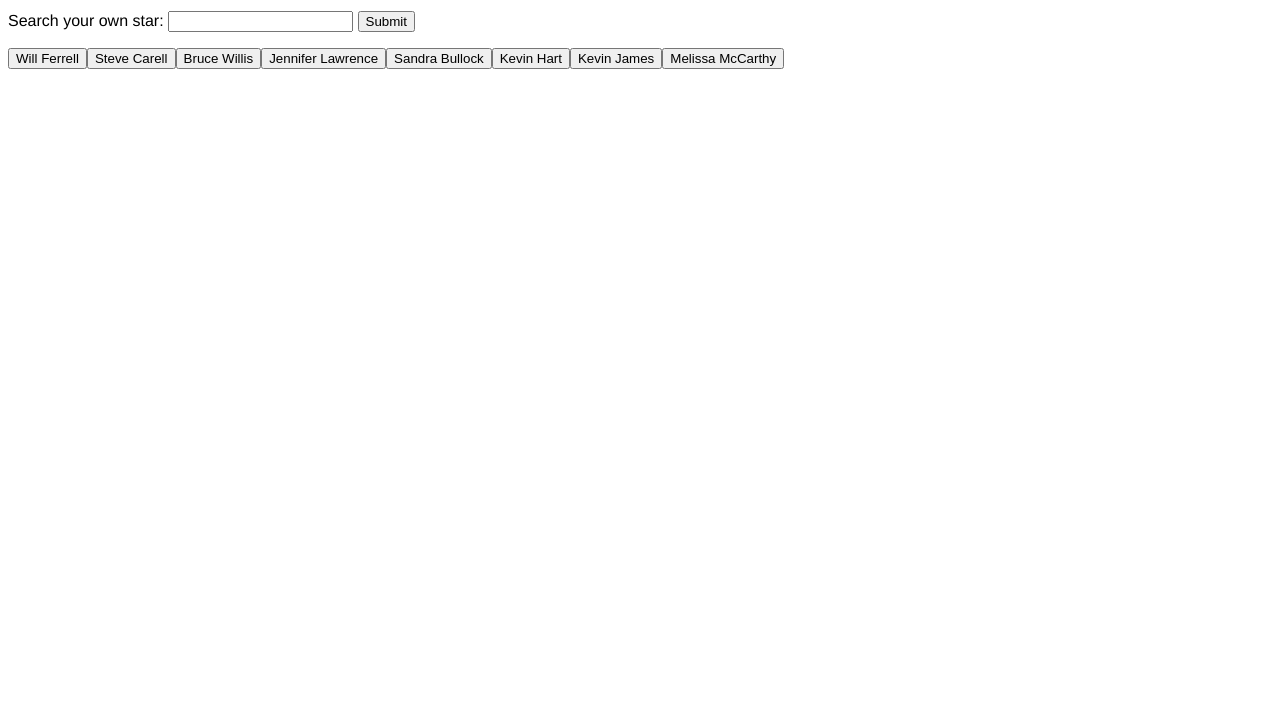
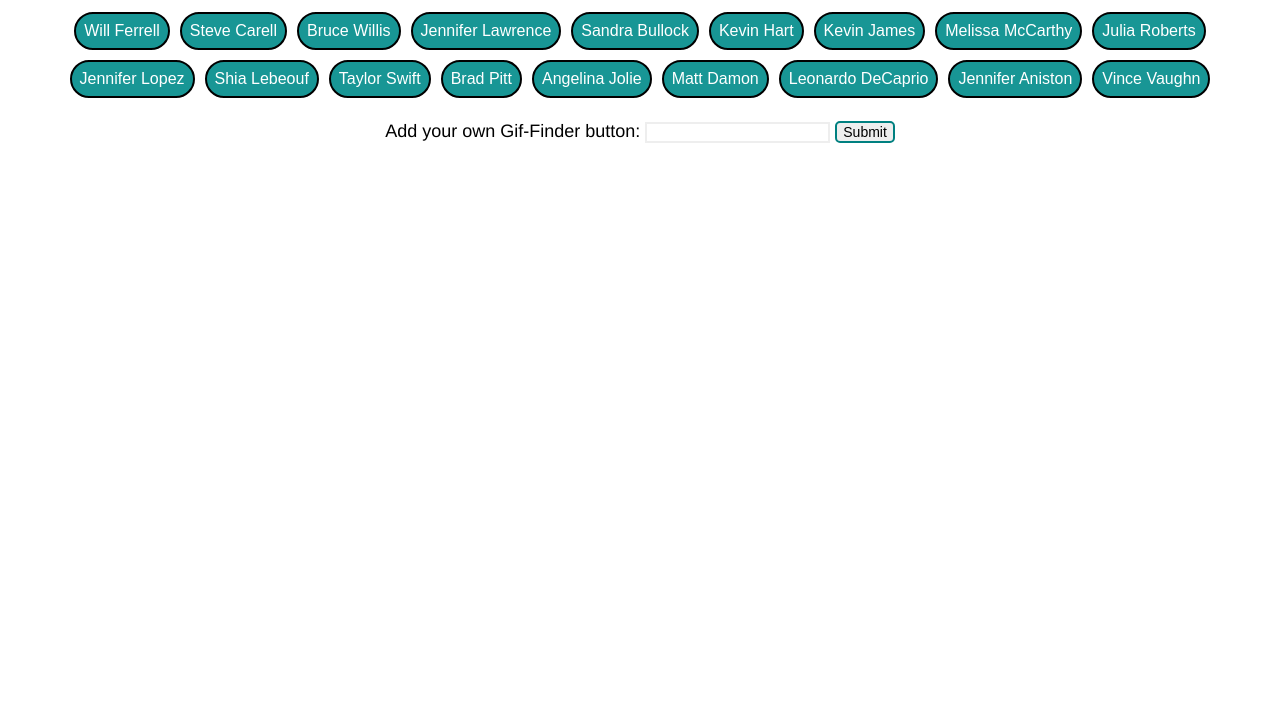
Before and after one commit to barroncn/GiphyAPI, a plain HTML site: page index.html in a window 1280 px wide. Shown: the part 73-800 px from the top of the page. Drawn offline with nearby package versions, Linux system fonts and the light colour scheme.

Commit message:
Final Submission

```diff
--- a/assets/css/style.css
+++ b/assets/css/style.css
@@ -1,14 +1,15 @@
 body{
     font-family: 'Arimo', sans-serif;
-
+    background-color: white;
 }
 
-h2{
+h1{
     text-align: center;
 }
 
 p{
-    float:left;
+    text-align:center;
+    font-size: 18px;
 }
 
 .clearfix::after {
@@ -20,6 +21,7 @@ p{
 .aNewGif{
     float:left;
     width: 220px;
+    height: 375px;
 }
 
 img{
@@ -30,3 +32,37 @@ img{
     float: none;
     text-align: center;
 }
+
+button:hover{
+    background-color: #037e7d;
+    border-color: #eee;
+}
+
+button{
+    border: 2px solid black;
+    padding: 8px;
+    margin: 5px;
+    background-color: #189695;
+    color: white;
+    font-size: 16px;
+    border-radius: 25px;
+}
+
+#submit:hover{
+    background-color: darkgray;
+}
+
+#submit{
+    background-color: #eee;
+    border: 2px solid teal;
+    font-size: 14px;
+    border-radius: 5px;
+}
+
+#newActor{
+    border: 2px solid #eee;
+}
+
+#theButtons{
+    text-align: center;
+}
--- a/assets/javascript/app.js
+++ b/assets/javascript/app.js
@@ -2,6 +2,7 @@ $( document ).ready(function() {
 
 //GLOBAL VARIABLES
 //==================================================================================================================================
+
     var topics = [
                     "Will Ferrell",
                     "Steve Carell",
@@ -10,14 +11,24 @@ var topics = [
                     "Sandra Bullock",
                     "Kevin Hart",
                     "Kevin James",
-                "Melissa McCarthy"
+                    "Melissa McCarthy",
+                    "Julia Roberts",
+                    "Jennifer Lopez",
+                    "Shia Lebeouf",
+                    "Taylor Swift",
+                    "Brad Pitt",
+                    "Angelina Jolie",
+                    "Matt Damon",
+                    "Leonardo DeCaprio",
+                    "Jennifer Aniston",
+                    "Vince Vaughn"
                  ];
 
-var isClicked;
 
 //FUNCTIONS
 //==================================================================================================================================
 
+    //This function goes through the topics array and creates a button for each string
     function loadButtons(){
         $("#theButtons").empty();
         for (i = 0; i < topics.length; i++){
@@ -25,39 +36,56 @@ function loadButtons(){
         }
     }
 
+    //This function requests information from the GIPHY API and then creates display elements for the gifs and the rating
     function getGif(){
         $("#theGifs").empty();
 
         var theActor = $(this).text();
-    console.log(theActor);
         var queryURL = ("///api.giphy.com/v1/gifs/search?api_key=SZTMpT0w5toNd0bhMaCH7PtiSNaDKlu1&limit=10&q=" + theActor);
 
         $.ajax({
             url: queryURL,
             method: "GET"
         }).done(function(response){
-        console.log(queryURL);
-        console.log(response);
-        console.log(response.data.length);
-        console.log(response.data[0]);
-        for(i = 0; i < response.data.length; i++)
+
+            for(i = 0; i < response.data.length; i++){
             $("#theGifs").append("<div class='aNewGif clearfix'>"
-                            + "<p><img src='" + response.data[i].images.fixed_width_still.url + "' alt='looping gif' /></p>"
+                                + "<p><img val='theActor' src='" + response.data[i].images.fixed_width_still.url + "' alt='looping gif' data-animate='" + response.data[i].images.fixed_width.url + "'data-still='" + response.data[i].images.fixed_width_still.url + "' data-state='still' /></p>"
                                 +"<p id='rating'>Rating: " + response.data[i].rating + "</p>"
                                 + "</div>");
-
+            }
         });
     }
 
+    //This function changes the src from the still version to the animated version of the gif or vice versa when an image is clicked
+    function getMove(){
+        if($(this).attr("data-state") === "still"){
+            $(this).attr("src", $(this).attr("data-animate"));
+            $(this).attr("data-state", "animate");
+        }
+
+        else{
+            $(this).attr("src", $(this).attr("data-still"));
+            $(this).attr("data-state", "still");
+        }
+    }
+
+    //This function adds the users input to the array of topics
     function addButton(){
-    topics.push($("#newActor").val().trim());
+        var theInput = $("#newActor").val().trim();
+        if(theInput !== ""){
+            topics.push(theInput);
+        }
     }
 
 
 //MAIN PROCESS
 //==================================================================================================================================
+
+    //When the page loads buttons for each string in topic are loaded
     loadButtons();
 
+    //When the submit button is clicked the new button will display
     $("#submit").on("click", function(){
         event.preventDefault();
         addButton();
@@ -65,10 +93,11 @@ $("#submit").on("click", function(){
        $("#newActor").val("");
     });
 
+    //When a button is clicked the gif images will populate
     $("#theButtons").on("click", "button", getGif);
 
-$("#theGifs").on("click", "img", function(){
+    //When an image is clicked it will animate or become still
+    $("#theGifs").on("click", "img", getMove);
 
-})
 
 }); //End of document.ready
--- a/index.html
+++ b/index.html
@@ -10,24 +10,22 @@
     </head>
 
     <body>
-        <h2>Celebrity Gifs!</h2>
+        <h1>Celebrity Gif-Finder!</h1>
 
-        <form class="clearfix">
+        <div id="theButtons">
+        </div>
+
+         <form class="clearfix theForm">
             <p>
-            Search your own star:
+            Add your own Gif-Finder button:
             <input id="newActor" type="text" name="searchFor"/>
             <input id= "submit" type="submit" value="Submit"/>
             </p>
         </form>
 
-        <div id="theButtons">
-
-        </div>
         <div id="theGifs">
-
         </div>
 
-        <!--Giphy API key: SZTMpT0w5toNd0bhMaCH7PtiSNaDKlu1-->
         <script type="text/javascript" src="assets/javascript/app.js"></script>
     </body>
 
```
Lines whose indentation alone changed are shown as unchanged.
